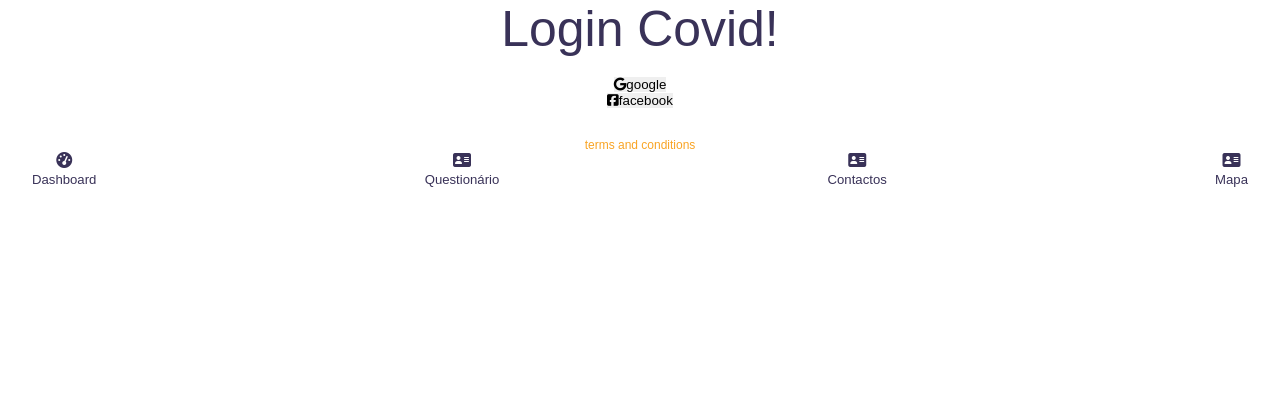
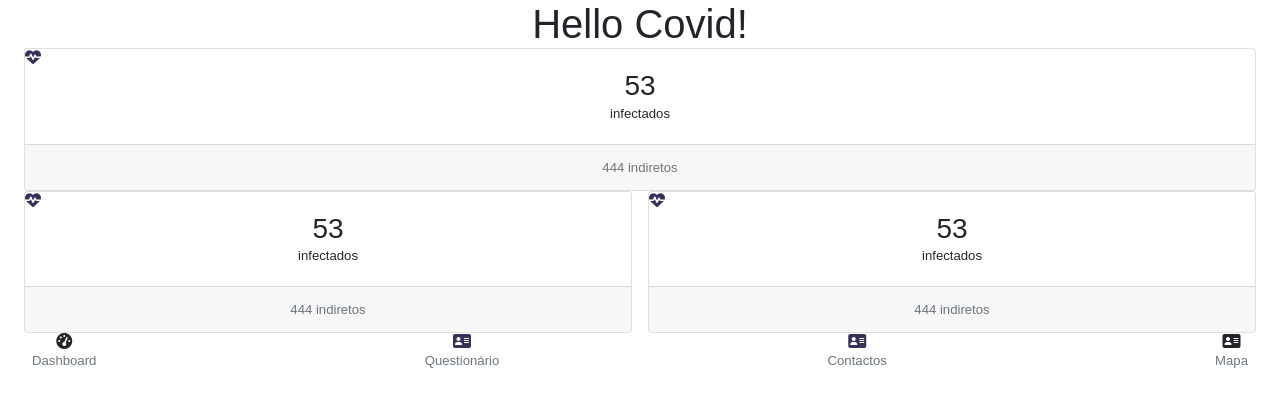
Before and after one commit to ricardolandolt/trackovid19-web-react, a React (Create React App) app: page / in a window 1280 px wide. Before the commit this address led to /login. Shown: the top 404 px of the page. Built offline with nearby package versions, Linux system fonts and the light colour scheme; no server answers.

Commit message:
dashboard cards draft

```diff
--- /dev/null
+++ b/src/components/Cards/DashboardCard.js
@@ -0,0 +1,28 @@
+import React, { Component } from "react";
+import PropTypes from "prop-types";
+
+export default class DashboardCard extends Component {
+  render() {
+    const { title, subTitle, icon, footerLabel } = this.props;
+
+    return (
+      <div className="card">
+        <div className="card-body">
+          <h3>{title}</h3>
+          <p>{subTitle}</p>
+          <i className={"position-absolute text-primary " + icon}></i>
+        </div>
+        <div className="card-footer">
+          <p className="text-muted">{footerLabel}</p>
+        </div>
+      </div>
+    );
+  }
+}
+
+DashboardCard.propTypes = {
+  title: PropTypes.string.isRequired,
+  subTitle: PropTypes.string.isRequired,
+  footerLabel: PropTypes.string.isRequired,
+  icon: PropTypes.string.isRequired
+};
--- a/src/components/DashPage.js
+++ b/src/components/DashPage.js
@@ -1,4 +1,5 @@
 import React, { Component } from "react";
+import DashboardCard from "./Cards/DashboardCard";
 
 export default class DashPage extends Component {
   render() {
@@ -6,6 +7,19 @@ export default class DashPage extends Component {
       <div className="row">
         <div className="col-12">
           <h1>Hello Covid!</h1>
+          <div className="row">
+            <div className="col-12">
+              <DashboardCard title={"53"} subTitle={"infectados"} footerLabel={"444 indiretos"} icon={"fas fa-heartbeat"} />
+            </div>
+            </div>
+          <div className="row">
+            <div className="col-6">
+              <DashboardCard title={"53"} subTitle={"infectados"} footerLabel={"444 indiretos"} icon={"fas fa-heartbeat"} />
+            </div>
+            <div className="col-6">
+              <DashboardCard title={"53"} subTitle={"infectados"} footerLabel={"444 indiretos"} icon={"fas fa-heartbeat"} />
+            </div>
+          </div>
         </div>
       </div>
     );
--- a/src/helpers/PrivateRoute.js
+++ b/src/helpers/PrivateRoute.js
@@ -7,7 +7,7 @@ export const PrivateRoute = ({ component: TheComponent, loggedIn, roleAllowed, .
     <Route
       {...rest}
       render={props => {
-        return roleAllowed && loggedIn ? (
+        return true ? (
           <TheComponent {...props} />
         ) : (
           <Redirect
--- a/src/index.js
+++ b/src/index.js
@@ -1,6 +1,7 @@
 import React from 'react';
 import ReactDOM from 'react-dom';
 import './index.css';
+import 'bootstrap/dist/css/bootstrap.min.css';
 
 
 import App from './App';
```
